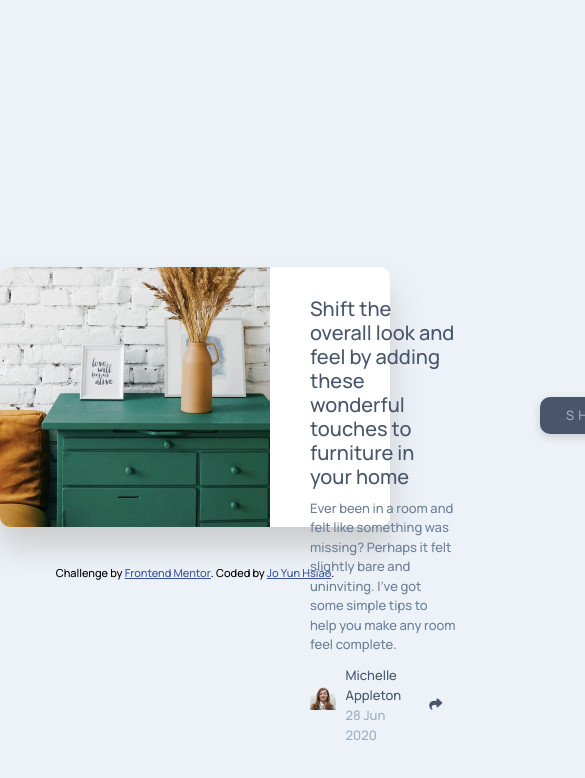
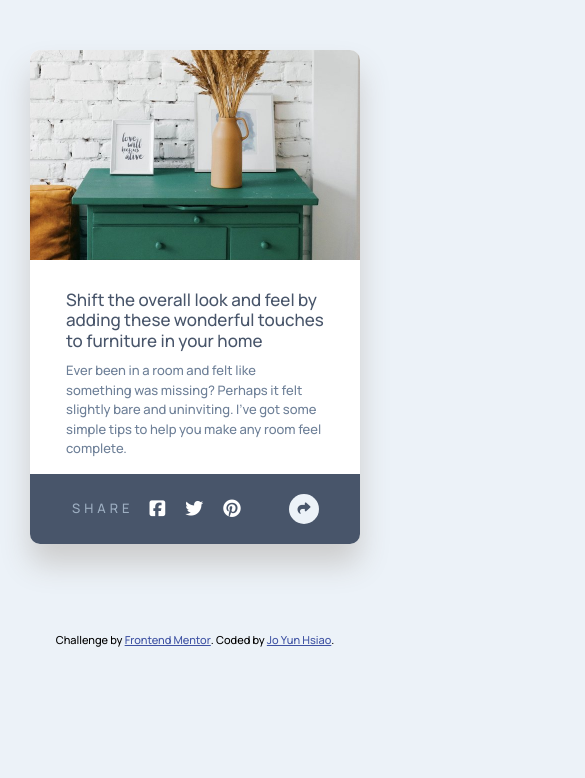
Before and after one commit to joyun25/article-preview-component, a plain HTML site: page index.html in a window 390 px wide. Shown: the top 778 px of the page, 585 px wide, since content can reach past the window. Drawn offline with Linux system fonts and the light colour scheme.

Commit message:
add mobile version layout

```diff
--- a/css/style.scss
+++ b/css/style.scss
@@ -11,8 +11,14 @@ $grayishBlue: hsl(212, 23%, 69%);
 $lightGrayishBlue: hsl(210, 46%, 95%);
 
 // Mixins
+@mixin pad {
+    @media (max-width: 800px) {
+        @content;
+    }
+}
+
 @mixin mobile {
-    @media (max-width: 500px) {
+    @media (max-width: 350px) {
         @content;
     }
 }
@@ -45,6 +51,12 @@ img {
     display: flex;
     flex-direction: column;
     justify-content: center;
+    @include pad {
+        height: auto;
+    }
+    @include mobile {
+        padding: 20px;
+    }
 }
 
 .card {
@@ -55,6 +67,12 @@ img {
     display: flex;
     border-radius: 10px;
     box-shadow: 0 20px 30px #ccc;
+    @include pad {
+        height: auto;
+        max-width: 330px;
+        margin: 50px auto;
+        display: block;
+    }
 }
 
 .card_image {
@@ -64,15 +82,29 @@ img {
     background-position: left center;
     background-size: 330px;
     border-radius: 10px 0 0 10px;
+    @include pad {
+        height: 210px;
+        background-position: center -10px;
+        border-radius: 10px 10px 0 0;
+    }
 }
 
 .card_text {
     padding: 30px 40px;
     position: relative;
+    @include pad {
+        padding: 15px 36px;
+    }
+    @include mobile {
+        padding: 15px 30px;
+    }
     > p {
         color: $desaturatedDarkBlue;
         line-height: 1.5;
         padding-bottom: 10px;
+        @include pad {
+            padding-bottom: 30px;
+        }
     }
 }
 
@@ -81,6 +113,10 @@ h1 {
     font-size: 20px;
     line-height: 1.2;
     padding-bottom: 10px;
+    @include pad {
+        font-size: 17px;
+        padding-top: 15px;
+    }
 }
 
 .card_author {
@@ -138,11 +174,24 @@ h1 {
     left: 270px;
     background: $veryDarkGrayishBlue;
     color: #fff;
-    display: flex;
-    align-items: center;
     padding: 5px 20px;
     border-radius: 10px;
     box-shadow: 0 3px 8px #ccc;
+    @include pad {
+        top: auto;
+        bottom: 0;
+        left: 0;
+        right: 0;
+        border-radius: 0 0 10px 10px;
+        box-shadow: none;
+        padding: 15px 36px;
+        display: flex;
+        justify-content: space-between;
+    }
+    > div {
+        display: flex;
+        align-items: center;
+    }
     &::after {
         content:'';
         position: absolute;
@@ -153,6 +202,9 @@ h1 {
         border-width: 10px;
         border-style: solid;
         border-color: $veryDarkGrayishBlue transparent transparent transparent;
+        @include pad {
+            display: none;
+        }
     }
     p {
         text-transform: uppercase;
@@ -163,11 +215,20 @@ h1 {
     ul {
         display: flex;
     }
-    a {
-        font-size: 15px;
-        margin: 6px;
-        &:hover {
-            color: $lightGrayishBlue;
+    li {
+        a {
+            font-size: 15px;
+            margin: 6px;
+            @include pad {
+                font-size: 18px;
+                margin: 0 10px;
+            }
+            @include mobile {
+                margin: 0 6px;
+            }
+            &:hover {
+                color: $lightGrayishBlue;
+            }
         }
     }
 }
@@ -182,3 +243,12 @@ h1 {
         text-decoration: underline;
     }
 }
+
+.wrap {
+    .pad-only {
+        display: none;
+        @include pad {
+            display: block;
+        }
+    }
+}
--- a/index.html
+++ b/index.html
@@ -47,12 +47,19 @@
           </div>
         </div>
         <div class="author_floatBox">
+          <div>
             <p>Share</p>
             <ul>
               <li><a href="#"><i class="fa-brands fa-facebook-square"></i></a></li>
               <li><a href="#"><i class="fa-brands fa-twitter"></i></a></li>
               <li><a href="#"><i class="fa-brands fa-pinterest"></i></a></li>
             </ul>
+          </div>
+          <div class="author_share pad-only">
+            <a href="#">
+              <i class="fa-solid fa-share"></i>
+            </a>
+          </div>
         </div>
       </div>
     </div>
```
Also changed, not shown: README.md, css/style.css, 1 other file. Lines whose indentation alone changed are shown as unchanged.
